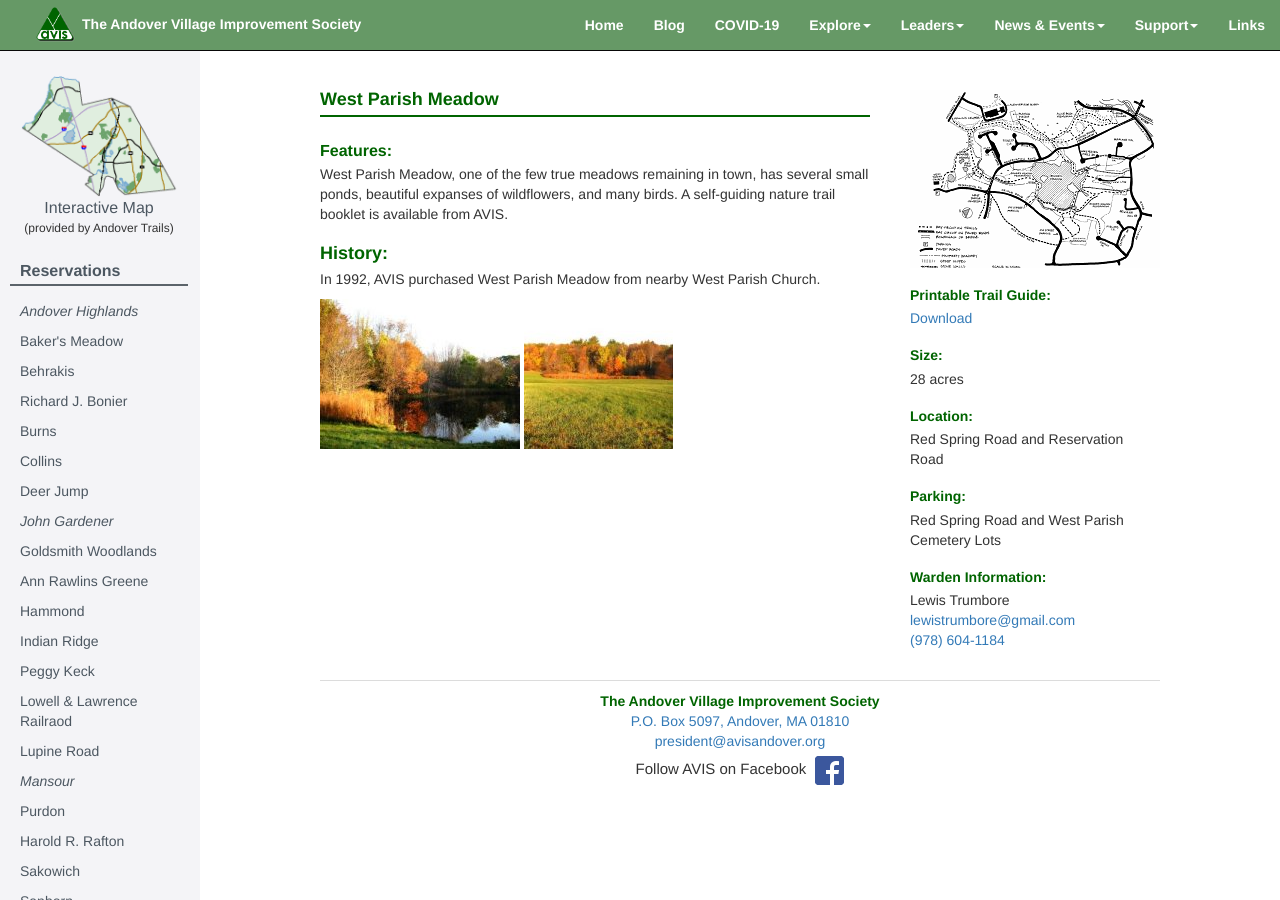
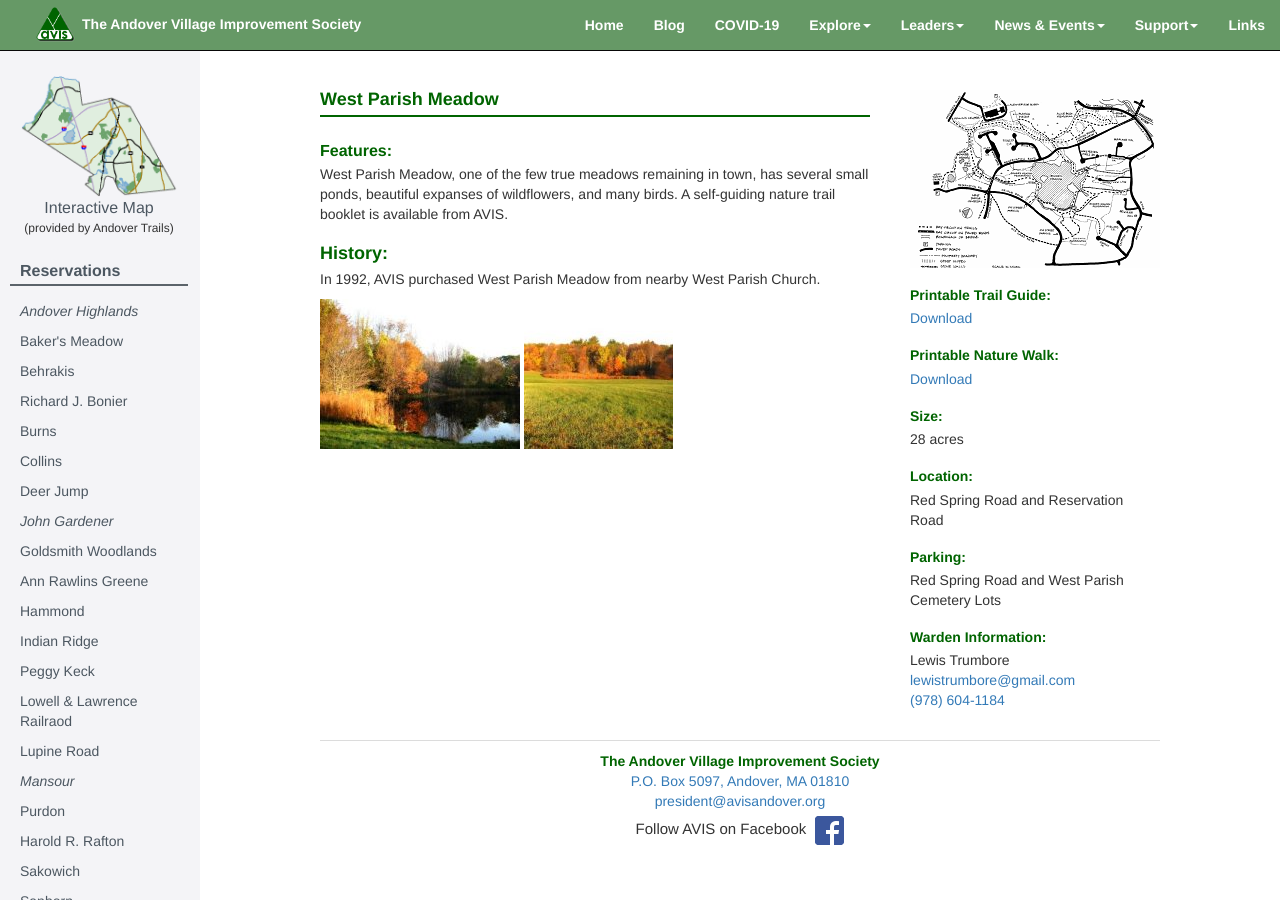
Before and after one commit to avisandover/avis-website, a Jekyll site: the page built from westparish.html, in a window 1280 px wide. Built offline with Jekyll 4.4.1, drawn with Linux system fonts in a browser that asks for light colours.

Commit message:
Updated Trail Guide System
- Fixed WestP/IRidge

```diff
--- a/indianridge.html
+++ b/indianridge.html
@@ -30,6 +30,8 @@
   </div>
 
   <h5>Printable Trail Guide: </h5>
+  <a href="/assets/maps/IndianRidgeWParishBakersMeadowSakowich-Guide.pdf" target="_blank">Download</a>
+  <h5>Printable Nature Walk: </h5>
   <a href="/assets/docs/WestParrishChurchGuideTwo.pdf" target="_blank">Download</a>
 
   <h5>Size:</h5>
--- a/westparish.html
+++ b/westparish.html
@@ -26,6 +26,8 @@
   </div>
 
   <h5>Printable Trail Guide: </h5>
+  <a href="/assets/maps/IndianRidgeWParishBakersMeadowSakowich-Guide.pdf" target="_blank">Download</a>
+  <h5>Printable Nature Walk: </h5>
   <a href="/assets/docs/WestParrishChurchGuideTwo.pdf" target="_blank">Download</a>
 
   <h5>Size:</h5>
```
